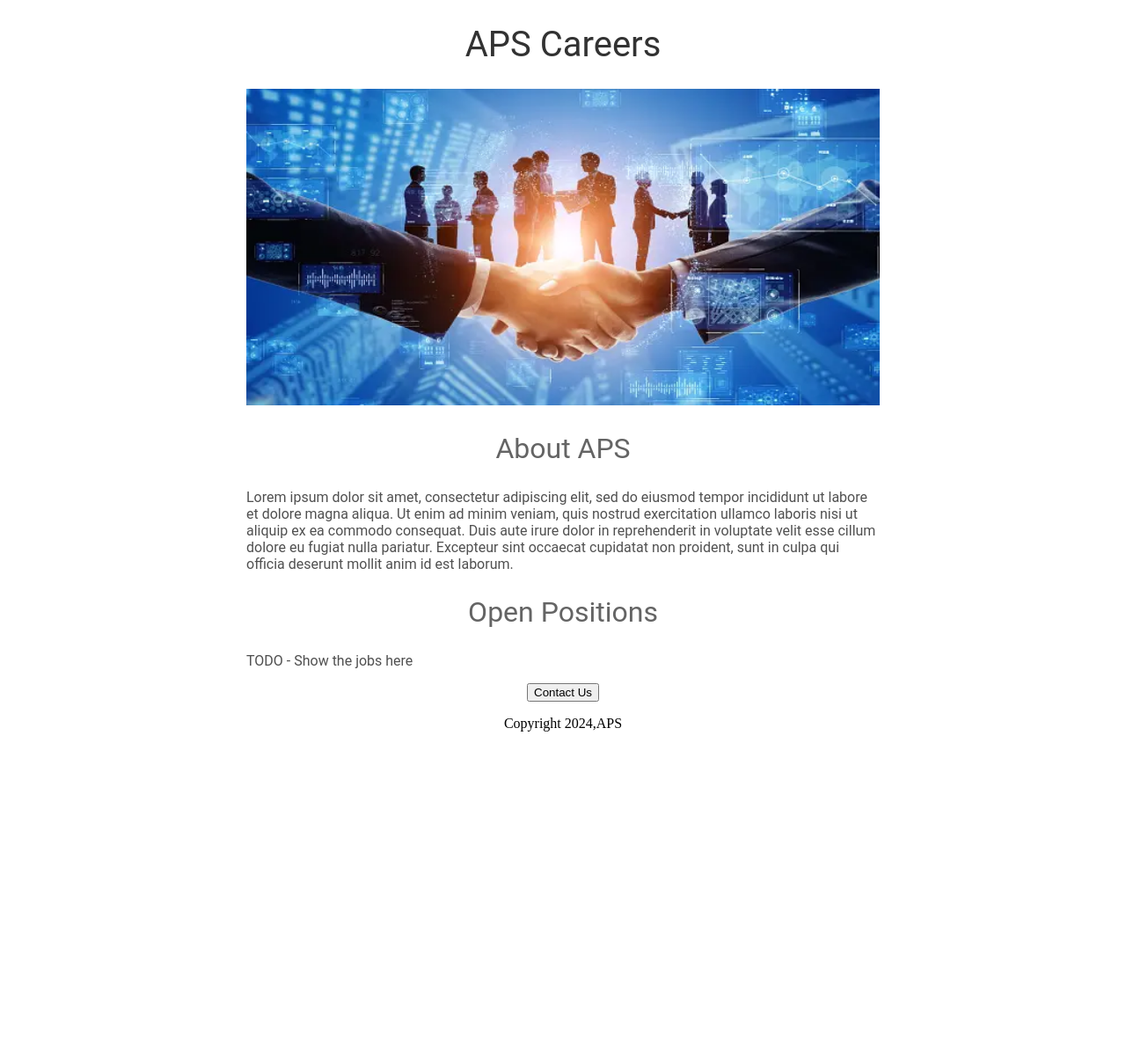
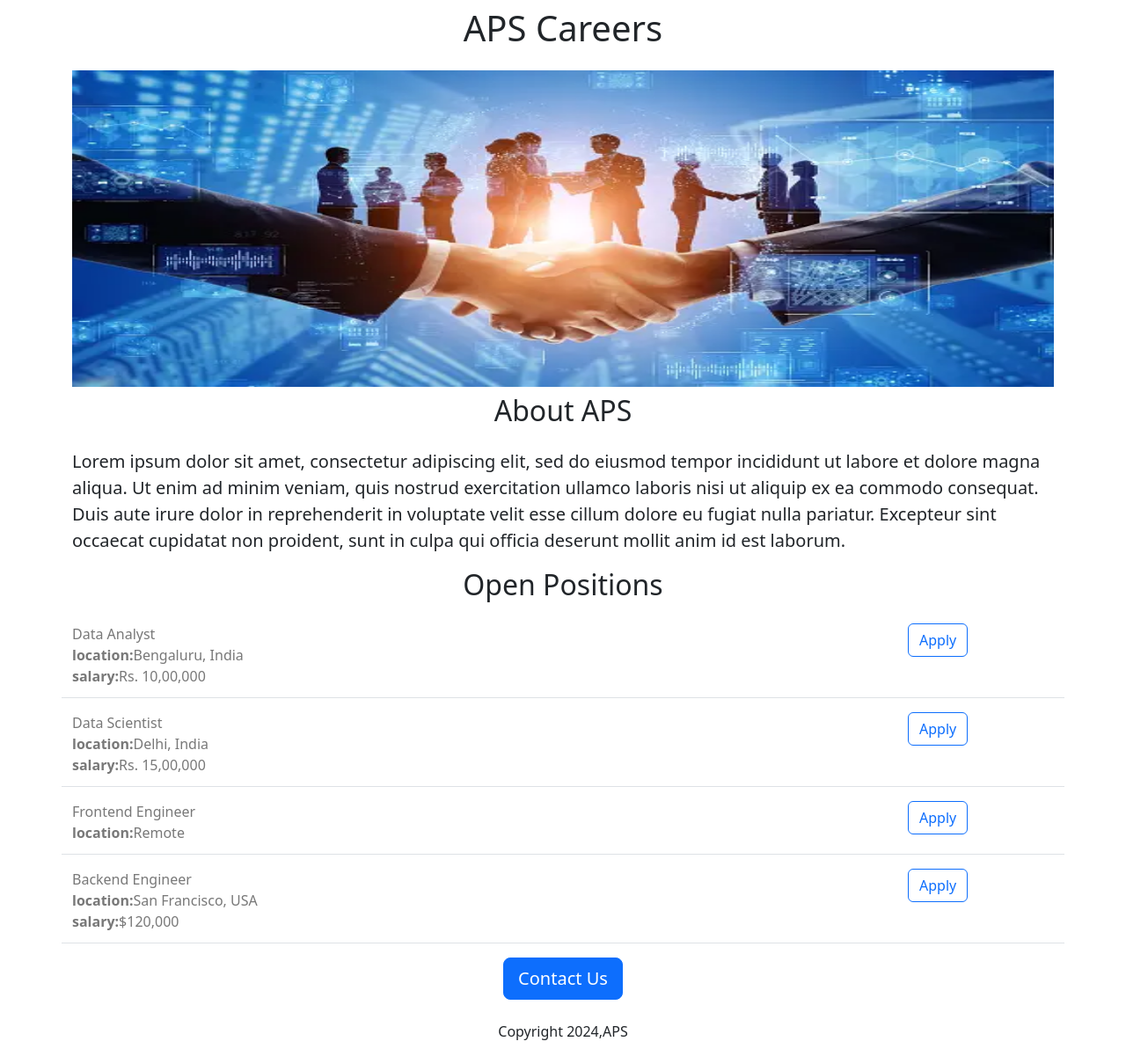
Before and after one commit to AnushaPanuganti/careers-website, a Flask app: page / in a window 1280 px wide. Shown: the whole page at 88% size. Before the commit the page ends 832 px from the top, so only its background shows below. Run offline with Flask 3, Linux system fonts and the light colour scheme.

Commit message:
Added dynamic data and api route

```diff
--- a/app.py
+++ b/app.py
@@ -1,13 +1,39 @@
-from flask import Flask, render_template
+from flask import Flask, render_template,jsonify
 
-app = Flask(
-    __name__
-)  ##when u run this u will get __main__ as name variable has main value for app.py
-
+app = Flask(__name__)  ##when u run this u will get __main__ as name variable has main value for app.py
+JOBS = [
+  {
+    'id': 1,
+    'title': 'Data Analyst',
+    'location': 'Bengaluru, India',
+    'salary': 'Rs. 10,00,000'
+  },
+  {
+    'id': 2,
+    'title': 'Data Scientist',
+    'location': 'Delhi, India',
+    'salary': 'Rs. 15,00,000'
+  },
+  {
+    'id': 3,
+    'title': 'Frontend Engineer',
+    'location': 'Remote'
+  },
+  {
+    'id': 4,
+    'title': 'Backend Engineer',
+    'location': 'San Francisco, USA',
+    'salary': '$120,000'
+  }
+]
 
 @app.route("/")
 def hello_world():
-  return render_template("home.html")
+  return render_template("home.html",jobs=JOBS,companys_name="APS Careers Website")
+
+@app.route("/api/jobs")
+def list_jobs():
+  return jsonify(JOBS)
 
 
 if __name__ == "__main__":
--- a/templates/home.html
+++ b/templates/home.html
@@ -2,46 +2,31 @@
 <html>
   <head>
     <title>APS Careers</title>
+    <meta charset="utf-8">
+    <meta name="viewport" content="width=device-width, initial-scale=1">
+    <link href="https://cdn.jsdelivr.net/npm/bootstrap@5.3.3/dist/css/bootstrap.min.css" rel="stylesheet" integrity="sha384-QWTKZyjpPEjISv5WaRU9OFeRpok6YctnYmDr5pNlyT2bRjXh0JMhjY6hW+ALEwIH" crossorigin="anonymous">
     <style>
-      h1 {
-        font-size:40px;
-        font-family:Roboto;
-        font-weight:normal;
-        color: rgb(50, 50, 50);
-        text-align:center;
-      }
-      h2 {
-        font-family: Roboto;
-        font-size: 32px;
-        color: rgb(100, 100, 100);
-        text-align: center;
-        font-weight: normal;
-      }
-      .bodytext {
-        font-family: Roboto;
-        color: rgb(80,80,80);
-      }
       #banner {
-        width:100%;
-        height:360px;
-      }
-      #container {
-        max-width: 720px;
-        margin: 0 auto 0 auto;
+        height: 360px;
+        width: 100%;
       }
     </style>
   </head>
   <body>
-    <div id="container">
-      <h1>APS Careers</h1>
-      <img id = "banner" src="https://85ec0bba-3d8c-48a7-b800-6f3816688bb8-00-m5hdqv35b7ha.kirk.replit.dev/static/career.jpg" >
-      <h2>About APS</h2>
-      <p class="bodytext">Lorem ipsum dolor sit amet, consectetur adipiscing elit, sed do eiusmod tempor incididunt ut labore et dolore magna aliqua. Ut enim ad minim veniam, quis nostrud exercitation ullamco laboris nisi ut aliquip ex ea commodo consequat. Duis aute irure dolor in reprehenderit in voluptate velit esse cillum dolore eu fugiat nulla pariatur. Excepteur sint occaecat cupidatat non proident, sunt in culpa qui officia deserunt mollit anim id est laborum.</p>
-      <h2>Open Positions</h2>
-      <p class="bodytext">TODO - Show the jobs here</p>
-      <div style="text-align:center;">
-      <button>Contact Us</button>
-        <p>Copyright 2024,APS</p>
+    <div class="container">
+      <h1 class="text-center mt-2 mb-4">APS Careers</h1>
+      <img id = "banner" class="img-fluid" src="https://85ec0bba-3d8c-48a7-b800-6f3816688bb8-00-m5hdqv35b7ha.kirk.replit.dev/static/career.jpg" >
+      <h2 class="text-center mt-2 mb-4">About APS</h2>
+      <p class="lead">Lorem ipsum dolor sit amet, consectetur adipiscing elit, sed do eiusmod tempor incididunt ut labore et dolore magna aliqua. Ut enim ad minim veniam, quis nostrud exercitation ullamco laboris nisi ut aliquip ex ea commodo consequat. Duis aute irure dolor in reprehenderit in voluptate velit esse cillum dolore eu fugiat nulla pariatur. Excepteur sint occaecat cupidatat non proident, sunt in culpa qui officia deserunt mollit anim id est laborum.</p>
+      <h2 class="text-center mt-2 mb-4">Open Positions</h2>
+      <div>
+        {% for job in jobs %}
+          {% include 'jobitem.html' %}
+        {% endfor %}
+      </div>
+      <div class="text-center">
+      <button class="btn btn-primary btn-lg">Contact Us</button>
+        <p class="mt-4">Copyright 2024,APS</p>
       </div>
     </div>
   </body>
--- /dev/null
+++ b/templates/jobitem.html
@@ -0,0 +1,18 @@
+<div class="border-bottom row" style="margin-bottom:16px;padding-bottom:8px">
+  <div class="col-10"
+    <h4 style="color:rgb(120,120,120);margin-bottom:4px;">
+      {{job['title']}}
+    </h4>
+    <div>
+      <b>location:</b>{{job['location']}}
+    </div>
+    {% if 'salary' in job %}
+    <div>
+      <b>salary:</b>{{job['salary']}}
+    </div>
+   {% endif %}
+  </div>
+  <div class="col-2">
+    <button type="button" class="btn btn-outline-primary">Apply</button>
+  </div>
+</div>
```
